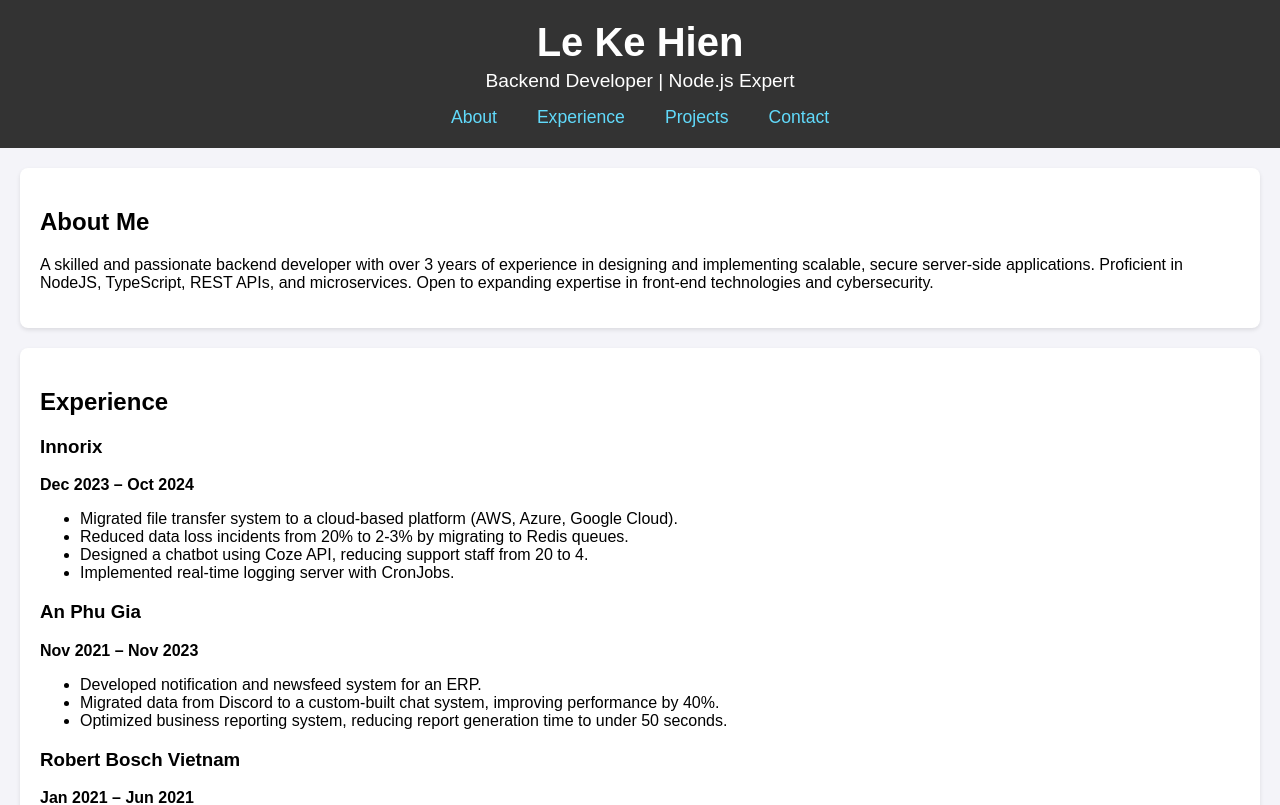
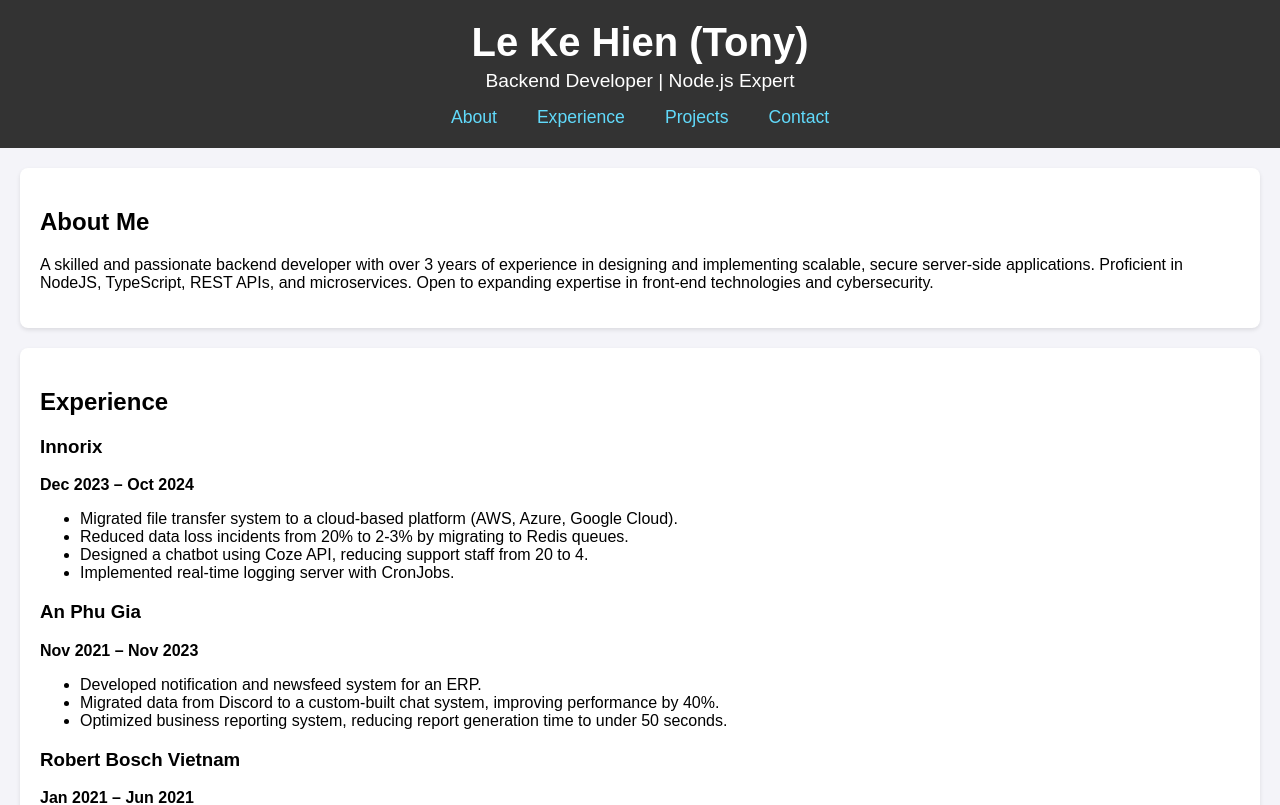
Before and after one commit to hienleke/portfolio_website, a React (Create React App) app in the folder my-react-app/: page / in a window 1280 px wide. Shown: the top 805 px of the page. Built offline with nearby package versions, Linux system fonts and the light colour scheme.

Commit message:
-- fix image

```diff
--- a/my-react-app/public/index.html
+++ b/my-react-app/public/index.html
@@ -2,14 +2,13 @@
 <html lang="en">
   <head>
     <meta charset="utf-8" />
-    <link rel="icon" href="%PUBLIC_URL%/favicon.ico" />
+    <link rel="icon" href="%PUBLIC_URL%/favicon.png" />
     <meta name="viewport" content="width=device-width, initial-scale=1" />
     <meta name="theme-color" content="#000000" />
     <meta
       name="description"
       content="Web site created using create-react-app"
     />
-    <link rel="apple-touch-icon" href="%PUBLIC_URL%/logo192.png" />
     <!--
       manifest.json provides metadata used when your web app is installed on a
       user's mobile device or desktop. See https://developers.google.com/web/fundamentals/web-app-manifest/
@@ -24,7 +23,7 @@
       work correctly both with client-side routing and a non-root public URL.
       Learn how to configure a non-root public URL by running `npm run build`.
     -->
-    <title>LE KE HIEN</title>
+    <title>Tony Le</title>
   </head>
   <body>
     <noscript>You need to enable JavaScript to run this app.</noscript>
--- a/my-react-app/src/components/Header/Header.jsx
+++ b/my-react-app/src/components/Header/Header.jsx
@@ -4,7 +4,7 @@ import './Header.css';
 const Header = () => {
   return (
     <header>
-      <h1>Le Ke Hien</h1>
+      <h1>Le Ke Hien (Tony)</h1>
       <p>Backend Developer | Node.js Expert</p>
       <nav>
         <a href="#about">About</a>
```
Also changed, not shown: my-react-app/public/favicon.png (added), my-react-app/public/manifest.json, 1 other file (tests, documents, lock files or other folders).
